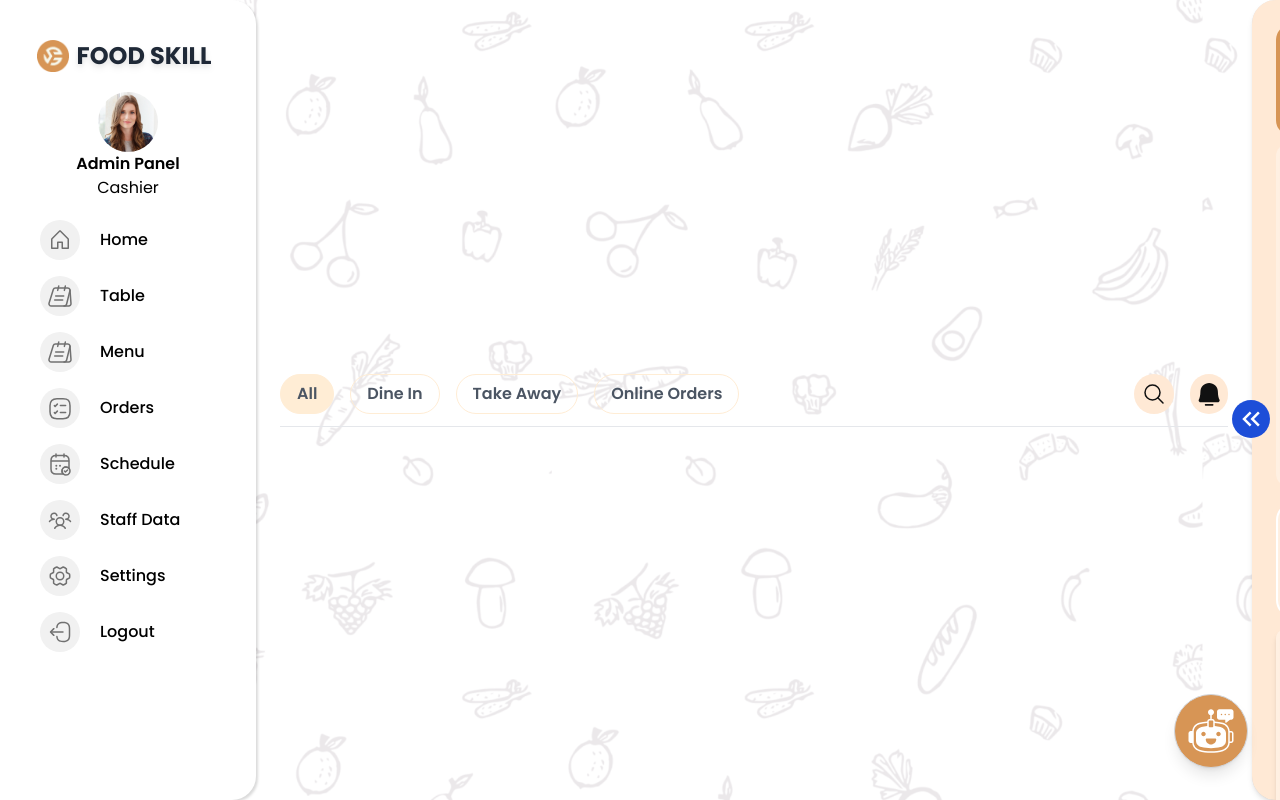
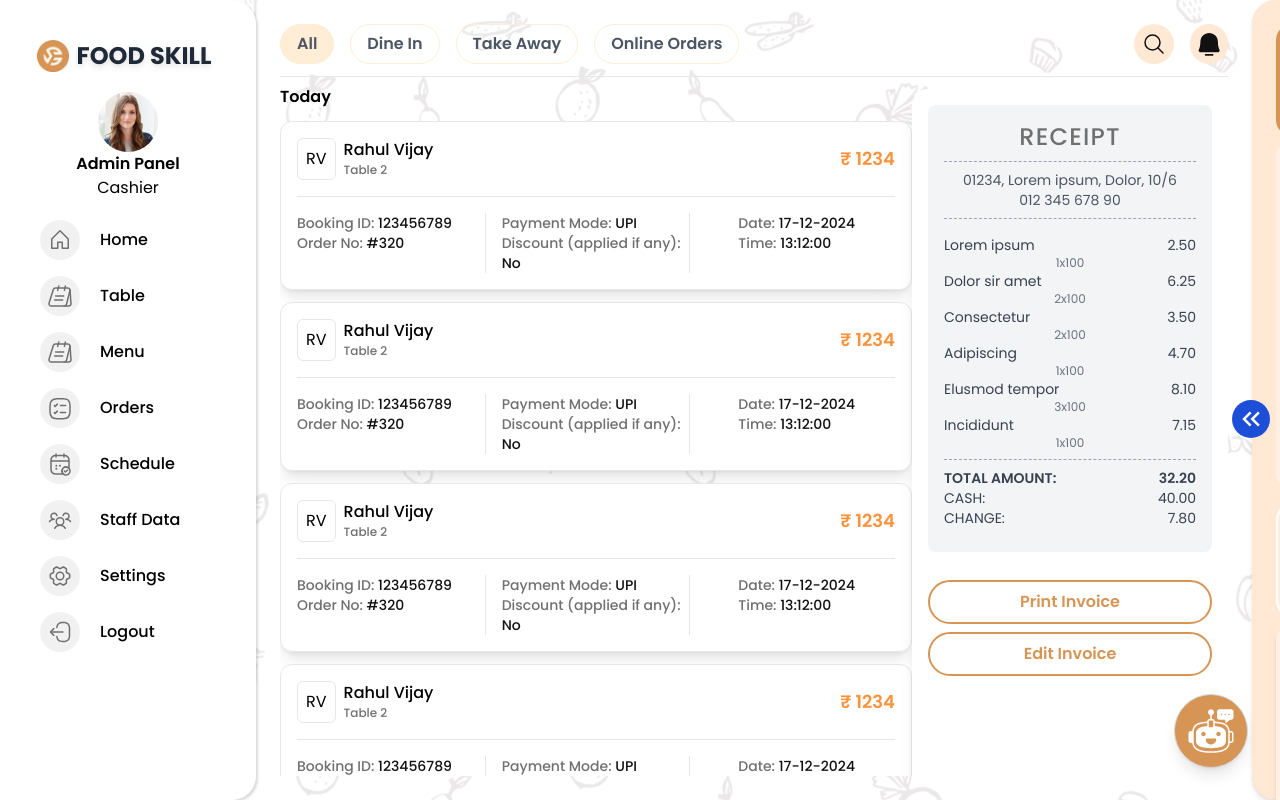
Before and after one commit to razikkhan98/Front-food-fusion, a React (Create React App) app: page /allinvoice in a window 1280 px wide. Built offline with nearby package versions, Linux system fonts and the light colour scheme.

Commit message:
working in invoice page and check previous ui 11-2-25

```diff
--- a/src/App.css
+++ b/src/App.css
@@ -87,6 +87,10 @@ body{
 }
 .bg-purple-btn {
   background-color: var(--purple-color);
+}
+
+.bg-color-gray{
+  background-color: rgba(112, 112, 112, 0.1);
 }
 
 /*
--- a/src/Components/Common/GenerateOrderCards/ordercards.jsx
+++ b/src/Components/Common/GenerateOrderCards/ordercards.jsx
@@ -24,14 +24,14 @@ const GenerateOrderCards = ({OrderStatus}) => {
                     {/* Dine In Tag */}
                     { (OrderStatus === "Dine In" || "Paid" || "Handed Over" || "Ready" )? (
                         <>
-                            <div className="text-green-600 h-full text-xs font-semibold bg-green-100 px-2 py-1 rounded-md inline-block ">
+                            <div className="text-light-green h-full text-xs font-semibold bg-light-green px-2 py-1 rounded-md inline-block ">
                                 Dine In
                             </div>
                         </>
                     ) : OrderStatus === "In Progress" ?
                         (
                             <>
-                                <div className="text-yellow-400 h-full text-xs font-semibold bg-yellow-100 px-2 py-1 rounded-md inline-block ">
+                                <div className="text-yellow-400 h-full text-xs font-semibold bg-light-yellow px-2 py-1 rounded-md inline-block ">
                                     In Progress
                                 </div>
                             </>
@@ -44,7 +44,7 @@ const GenerateOrderCards = ({OrderStatus}) => {
                         )
                         : OrderStatus === "Unsuccessfull" ? (
                             <>
-                                <div className="text-red-600 h-full text-xs font-semibold bg-red-100 px-2 py-1 rounded-md inline-block ">
+                                <div className="text-color-red h-full text-xs font-semibold bg-color-red px-2 py-1 rounded-md inline-block ">
                                 Unsuccessfull
                                 </div>
                             </>
--- /dev/null
+++ b/src/Components/Common/InvoiceCards/invoicecards.jsx
@@ -0,0 +1,37 @@
+import React from "react";
+
+const InvoiceCards = () => {
+
+    return (
+        <>
+            <div class="bg-white shadow-lg border rounded-xl p-4 flex flex-col my-3">
+                <div class="flex justify-between items-center">
+                <div className='flex'>
+                        <div className='uppercase rounded-md bg-white p-2 text-base text-center border mr-2'>RV</div>
+                        <div className="font-medium">
+                            <div className='text-base text-color-dark'>Rahul Vijay</div>
+                            <div className='text-color-gray text-xs'>Table 2</div>
+                        </div>
+                    </div>
+                    <span class="text-orange-400 font-semibold text-lg">&#8377; 1234</span>
+                </div>
+                <div class="border-t border-gray-200 mt-4 pt-4 grid grid-cols-3 gap-4 text-sm text-gray-600">
+                    <div className="text-sm font-medium border-r">
+                        <p><span class="text-color-gray">Booking ID:</span> <span className="text-color-black">123456789</span></p>
+                        <p><span class="text-color-gray">Order No:</span> <span className="text-color-black">#320</span></p>
+                    </div>
+                    <div className="border-r text-sm font-medium">
+                        <p><span class="text-color-gray">Payment Mode:</span> <span className="text-color-black">UPI</span></p>
+                        <p><span class="text-color-gray">Discount (applied if any):</span> <span className="text-color-black">No</span></p>
+                    </div>
+                    <div className="ps-8 text-sm font-medium">
+                        <p><span class="text-color-gray">Date:</span> <span className="text-color-black">17-12-2024</span></p>
+                        <p><span class="text-color-gray">Time:</span> <span className="text-color-black">13:12:00</span></p>
+                    </div>
+                </div>
+            </div>
+
+        </>
+    );
+};
+export default InvoiceCards;
--- /dev/null
+++ b/src/Components/Common/InvoiceReceipt/invoicereceipt.jsx
@@ -0,0 +1,45 @@
+import React from 'react'
+import Button from '../button/button';
+
+const InvoiceReceipt = () => {
+    return (
+        <>
+            <div class="max-w-xs h-5/6 mx-auto bg-white shadow-lg rounded-2xl p-4 flex flex-col items-center">
+                <div class="bg-gray-100 w-full p-4 rounded-lg text-center border-gray-400 mb-6">
+                    <p class="text-2xl font-medium tracking-wider text-color-gray">RECEIPT</p>
+                    <hr class="my-2 border-dashed border-gray-400" />
+                    <p class="text-gray-600 text-sm">01234, Lorem ipsum, Dolor, 10/6</p>
+                    <p class="text-gray-600 text-sm">012 345 678 90</p>
+                    <hr class="my-2 border-dashed border-gray-400" />
+
+                    <div class="w-full text-sm text-gray-700 py-2">
+                        <div class="flex justify-between"><span>Lorem ipsum</span><span>2.50</span></div>
+                        <p class="text-xs text-gray-500">1x100</p>
+                        <div class="flex justify-between"><span>Dolor sir amet</span><span>6.25</span></div>
+                        <p class="text-xs text-gray-500">2x100</p>
+                        <div class="flex justify-between"><span>Consectetur</span><span>3.50</span></div>
+                        <p class="text-xs text-gray-500">2x100</p>
+                        <div class="flex justify-between"><span>Adipiscing</span><span>4.70</span></div>
+                        <p class="text-xs text-gray-500">1x100</p>
+                        <div class="flex justify-between"><span>Elusmod tempor</span><span>8.10</span></div>
+                        <p class="text-xs text-gray-500">3x100</p>
+                        <div class="flex justify-between"><span>Incididunt</span><span>7.15</span></div>
+                        <p class="text-xs text-gray-500">1x100</p>
+                        <hr class="my-2 border-dashed border-gray-400" />
+                        <div class="flex justify-between font-semibold"><span>TOTAL AMOUNT:</span><span>32.20</span></div>
+                        <div class="flex justify-between"><span>CASH:</span><span>40.00</span></div>
+                        <div class="flex justify-between"><span>CHANGE:</span><span>7.80</span></div>
+                    </div>
+                </div>
+                {/* <div className='py-5 px-0'> */}
+                <Button title={"Print Invoice"} />
+                <Button title={"Edit Invoice"} />
+                {/* </div> */}
+
+            </div>
+
+        </>
+    );
+};
+
+export default InvoiceReceipt;
--- a/src/Components/Common/OrderSideMenu/ordersidemenu.jsx
+++ b/src/Components/Common/OrderSideMenu/ordersidemenu.jsx
@@ -1,5 +1,5 @@
 import React from "react";
-import Button from "../Button/button";
+import Button from "../button/button";
 import { FaCircleExclamation, FaPen } from "react-icons/fa6";
 import percentage from "../../Assets/Images/menuPageImages/svgs/percentage.svg";
 import rewardpoint from "../../Assets/Images/menuPageImages/svgs/rewardpoint.svg";
--- a/src/Components/Common/PreviousOrderCards/previousOrderCards.jsx
+++ b/src/Components/Common/PreviousOrderCards/previousOrderCards.jsx
@@ -1,5 +1,5 @@
 import React from 'react'
-import Button from "../Button/button";
+import Button from "../button/button";
 const PreviousOrderCards = () => {
     return (
         <>
--- a/src/Components/Common/SideNavbar/rightSideNavbar.jsx
+++ b/src/Components/Common/SideNavbar/rightSideNavbar.jsx
@@ -11,7 +11,7 @@ import closeSchedule from '../../Assets/Images/sidebarImg/openSchedule.svg'
 // Third Party Components
 import { NavLink } from "react-router-dom";
 // Common
-import DropDownInput from "../DropdownInput/dropDownInput";
+import DropDownInput from "../dropdownInput/dropDownInput";
 
 
 
--- a/src/Components/Pages/Home/home.jsx
+++ b/src/Components/Pages/Home/home.jsx
@@ -35,15 +35,9 @@ const Home = () => {
 
       {/* Right Sidebar */}
       <div
-        className={`bg-gray-200 transition-all duration-300 ease-in-out relative rounded-l-3xl ${isRightSidebarOpen ? "w-80" : "w-9"
+        className={`transition-all duration-300 ease-in-out relative rounded-l-3xl ${isRightSidebarOpen ? "w-80" : "w-7"
           }`}
       >
-        {/* <button
-          onClick={toggleRightSidebar}
-          className="bg-blue-500 hover:bg-blue-700 text-white font-bold py-2 px-4 rounded absolute top-1/2 "
-        >
-          {isRightSidebarOpen ? "Close" : "Open"}
-        </button> */}
         <span className="bg-blue-700 hover:bg-blue-700 cursor-pointer font-bold p-1 rounded-full absolute top-1/2 -left-5" onClick={toggleRightSidebar}>
           {/* <img src={Toggle} alt="Loading" /> */}
           <MdOutlineKeyboardDoubleArrowLeft className='text-3xl text-white font-semibold' />
--- a/src/Components/Pages/Order/orderinvoice.jsx
+++ b/src/Components/Pages/Order/orderinvoice.jsx
@@ -12,6 +12,8 @@ import { MdOutlineKeyboardDoubleArrowLeft } from "react-icons/md";
 // Import Images
 import bell from "../../Assets/Images/navbar-img/bell.svg";
 import magnify from "../../Assets/Images/navbar-img/MagnifyingGlass.svg";
+import InvoiceCards from "../../Common/InvoiceCards/invoicecards";
+import InvoiceReceipt from "../../Common/InvoiceReceipt/invoicereceipt";
 
 // Json
 const InvoiceButtons = [
@@ -48,6 +50,23 @@ const AllInvoice = () => {
                 {/* Main Content here */}
                 <div className={`flex-grow p-6 transition-all duration-300 flex flex-col justify-center`}>
                     <Navbar buttons={InvoiceButtons} icons={InvoiceIcons} />
+                    <div className="overflow-auto h-full hidden-scroll">
+                        <div className="grid grid-cols-6 grid-rows-1">
+                            <div
+                                className="col-span-4"
+                            >
+                                <h2 className="text-base font-semibold mt-2">Today</h2>
+                                {[1, 2, 3, 4, 5,].map((i, index) => (
+                                    <>
+                                        <InvoiceCards />
+                                    </>
+                                ))}
+                            </div>
+                            <div className="col-span-2 col-start-5 mt-3">
+                                <InvoiceReceipt />
+                            </div>
+                        </div>
+                    </div>
 
                 </div>
 
--- a/src/Components/Pages/Table/table.jsx
+++ b/src/Components/Pages/Table/table.jsx
@@ -40,10 +40,10 @@ const Table = () => {
         <div className={`flex-grow p-4 transition-all duration-300`}>
           <Navbar buttons={HomeButtons} icons={HomeIcons} />
           {/* -------- for 2 member table ---------- */}
-          <hr className="mt-3 mb-1" />
+          {/* <hr className="mt-3 mb-1" /> */}
 
           <div className="overflow-auto h-full hidden-scroll">
-            <h2 className="text-base font-semibold">Table for 2 members</h2>
+            <h2 className="text-base font-semibold my-3">Table for 2 members</h2>
             <div
               className={`grid ${isRightSidebarOpen === true ? "md:grid-cols-2 lg:grid-cols-4" : "md:grid-cols-3 lg:grid-cols-6"
                 } gap-4`}
@@ -60,7 +60,7 @@ const Table = () => {
             </div>
             {/* -------- for 4 member table ---------- */}
             <hr className="mt-3 mb-1" />
-            <h2 className="text-base font-semibold">Table for 4 members</h2>
+            <h2 className="text-base font-semibold my-3">Table for 4 members</h2>
             <div
               className={`grid ${isRightSidebarOpen === true ? "md:grid-cols-2 lg:grid-cols-4" : "md:grid-cols-3 lg:grid-cols-6"
                 } gap-4`}
@@ -73,7 +73,7 @@ const Table = () => {
             </div>
             {/* -------- for family member table ---------- */}
             <hr className="mt-3 mb-1" />
-            <div className="flex justify-between">
+            <div className="flex justify-between my-3">
               <span className="text-base font-semibold">
                 Table for family members
               </span>
```
Also changed, not shown: src/Components/Common/Modal/userloginModal.jsx (+5 -11 lines), src/Components/Common/TableCard/tableCard.jsx (+29 -29 lines).
